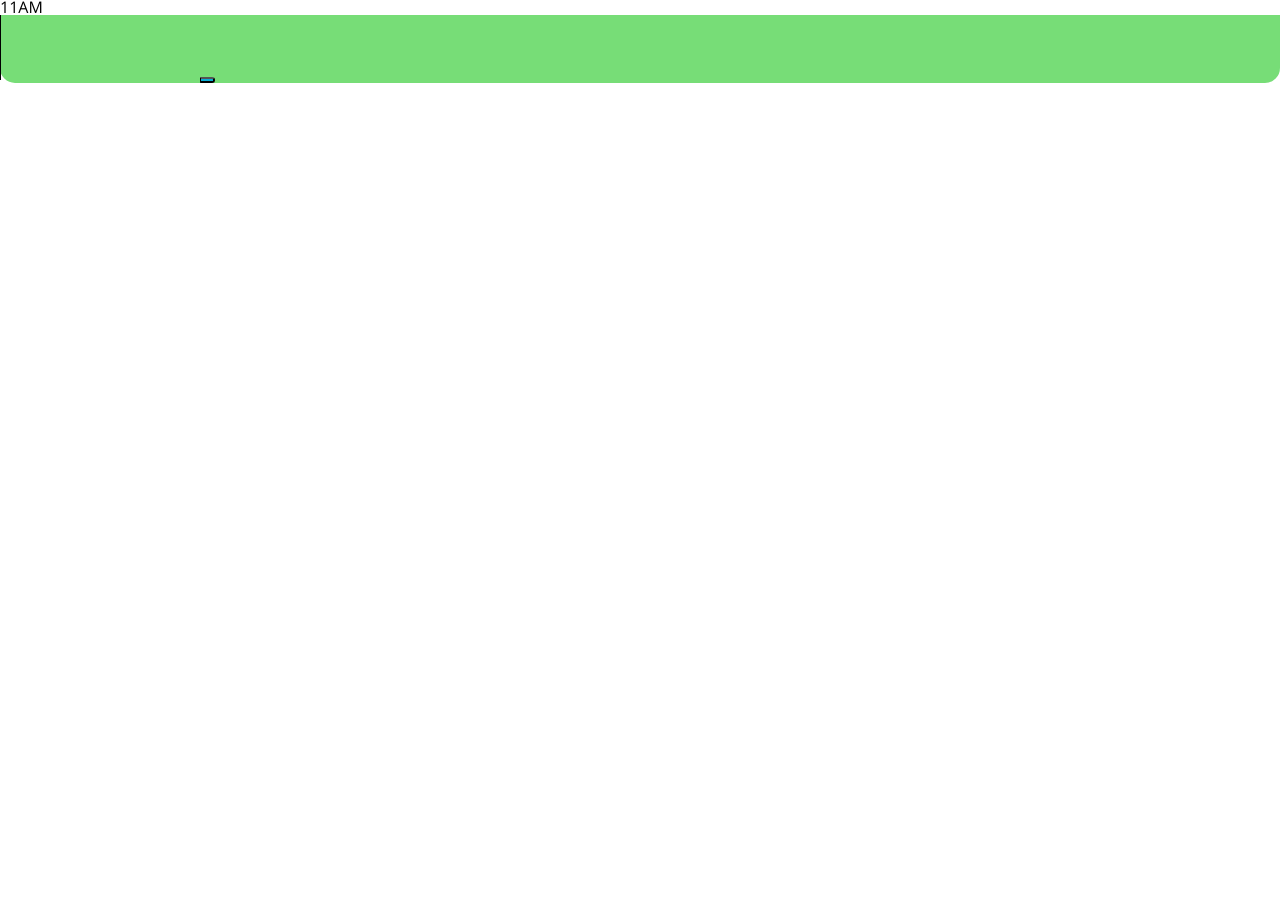
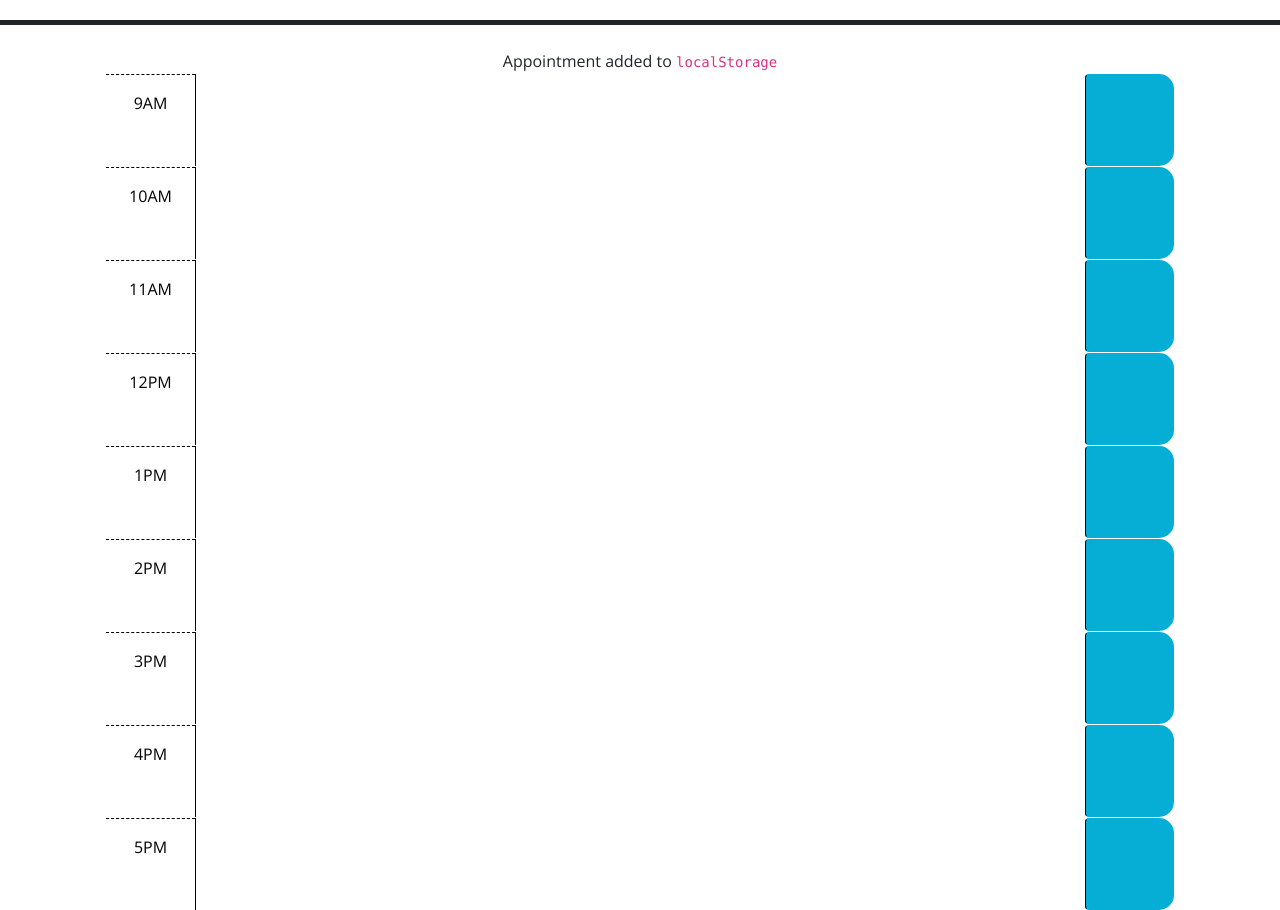
Before and after one commit to dossj88/fluffy-giggle, a plain HTML site: page index.html in a window 1280 px wide. Shown: the part 207-1117 px from the top of the page. Before the commit the page ends 800 px from the top, so only its background shows below. Drawn offline with nearby package versions, Linux system fonts and the light colour scheme.

Commit message:
added js for save btn, console log, and current time

```diff
--- a/assets/js/script.js
+++ b/assets/js/script.js
@@ -1,8 +1,34 @@
 // Wrap all code that interacts with the DOM in a call to jQuery to ensure that
 // the code isn't run until the browser has finished rendering all the elements
 // in the html.
-$(function () {
-  // TODO: Add a listener for click events on the save button. This code should
+
+//added save button
+$(document).ready(function() {
+  $('.saveBtn').on('click', function (){
+    var value = $(this).siblings('.description').val();
+    var time = $(this).parent().attr('id');
+
+    // added js for localStorage
+    localStorage.setItem(time, value);
+
+    $('.notification').addClass('show');
+
+    setTimeout(function () {
+      $('.notification').removeClass('show');
+    }, 5000);
+
+    });
+
+    function timeFormat() {
+      var currentTime = dayjs().hour();
+
+      $('.time-block').each(function () {
+        var timeHour = parseInt($(this).attr('id').split('-')[1]);
+
+      })
+    }
+
+   // TODO: Add a listener for click events on the save button. This code should
   // use the id in the containing time-block as a key to save the user input in
   // local storage. HINT: What does `this` reference in the click listener
   // function? How can DOM traversal be used to get the "hour-x" id of the
--- a/index.html
+++ b/index.html
@@ -8,6 +8,8 @@
 
   <!--reset css  -->
   <link rel="stylesheet" href="assets/css/reset.css">
+
+  <link rel="stylesheet" href="https://cdn.jsdelivr.net/npm/bootstrap@5.1.3/dist/css/bootstrap.min.css" />
 
   <link href="https://fonts.googleapis.com/css?family=Open+Sans&display=swap" rel="stylesheet" />
 
@@ -22,6 +24,8 @@
     <p class="lead">A simple calendar app for scheduling your work day</p>
     <p id="currentDay" class="lead"></p>
   </header>
+  <section class="text-center notification" id="notify">Appointment added to <code>localStorage</code>
+  </section>
   <div class="container-lg px-5">
     <!-- Use class for "past", "present", and "future" to apply styles to the
         time-block divs accordingly. The javascript will need to do this by
@@ -34,7 +38,7 @@
         -->
 
     <!-- Example of a past time block. The "past" class adds a gray background color. -->
-    <div id="hour-9" class="row time-block past">
+    <div id="hour-9" class="row time-block">
       <div class="col-2 col-md-1 hour text-center py-3">9AM</div>
       <textarea class="col-8 col-md-10 description" rows="3"> </textarea>
       <button class="btn saveBtn col-2 col-md-1" aria-label="save">
@@ -43,7 +47,7 @@
     </div>
 
     <!-- Example of a a present time block. The "present" class adds a red background color. -->
-    <div id="hour-10" class="row time-block present">
+    <div id="hour-10" class="row time-block">
       <div class="col-2 col-md-1 hour text-center py-3">10AM</div>
       <textarea class="col-8 col-md-10 description" rows="3"> </textarea>
       <button class="btn saveBtn col-2 col-md-1" aria-label="save">
@@ -52,8 +56,50 @@
     </div>
 
     <!-- Example of a future time block. The "future" class adds a green background color. -->
-    <div id="hour-11" class="row time-block future">
+    <div id="hour-11" class="row time-block">
       <div class="col-2 col-md-1 hour text-center py-3">11AM</div>
+      <textarea class="col-8 col-md-10 description" rows="3"> </textarea>
+      <button class="btn saveBtn col-2 col-md-1" aria-label="save">
+        <i class="fas fa-save" aria-hidden="true"></i>
+      </button>
+    </div>
+    <div id="hour-12" class="row time-block">
+      <div class="col-2 col-md-1 hour text-center py-3">12PM</div>
+      <textarea class="col-8 col-md-10 description" rows="3"> </textarea>
+      <button class="btn saveBtn col-2 col-md-1" aria-label="save">
+        <i class="fas fa-save" aria-hidden="true"></i>
+      </button>
+    </div>
+    <div id="hour-1" class="row time-block">
+      <div class="col-2 col-md-1 hour text-center py-3">1PM</div>
+      <textarea class="col-8 col-md-10 description" rows="3"> </textarea>
+      <button class="btn saveBtn col-2 col-md-1" aria-label="save">
+        <i class="fas fa-save" aria-hidden="true"></i>
+      </button>
+    </div>
+    <div id="hour-2" class="row time-block">
+      <div class="col-2 col-md-1 hour text-center py-3">2PM</div>
+      <textarea class="col-8 col-md-10 description" rows="3"> </textarea>
+      <button class="btn saveBtn col-2 col-md-1" aria-label="save">
+        <i class="fas fa-save" aria-hidden="true"></i>
+      </button>
+    </div>
+    <div id="hour-3" class="row time-block">
+      <div class="col-2 col-md-1 hour text-center py-3">3PM</div>
+      <textarea class="col-8 col-md-10 description" rows="3"> </textarea>
+      <button class="btn saveBtn col-2 col-md-1" aria-label="save">
+        <i class="fas fa-save" aria-hidden="true"></i>
+      </button>
+    </div>
+    <div id="hour-4" class="row time-block">
+      <div class="col-2 col-md-1 hour text-center py-3">4PM</div>
+      <textarea class="col-8 col-md-10 description" rows="3"> </textarea>
+      <button class="btn saveBtn col-2 col-md-1" aria-label="save">
+        <i class="fas fa-save" aria-hidden="true"></i>
+      </button>
+    </div>
+    <div id="hour-5" class="row time-block">
+      <div class="col-2 col-md-1 hour text-center py-3">5PM</div>
       <textarea class="col-8 col-md-10 description" rows="3"> </textarea>
       <button class="btn saveBtn col-2 col-md-1" aria-label="save">
         <i class="fas fa-save" aria-hidden="true"></i>
```
